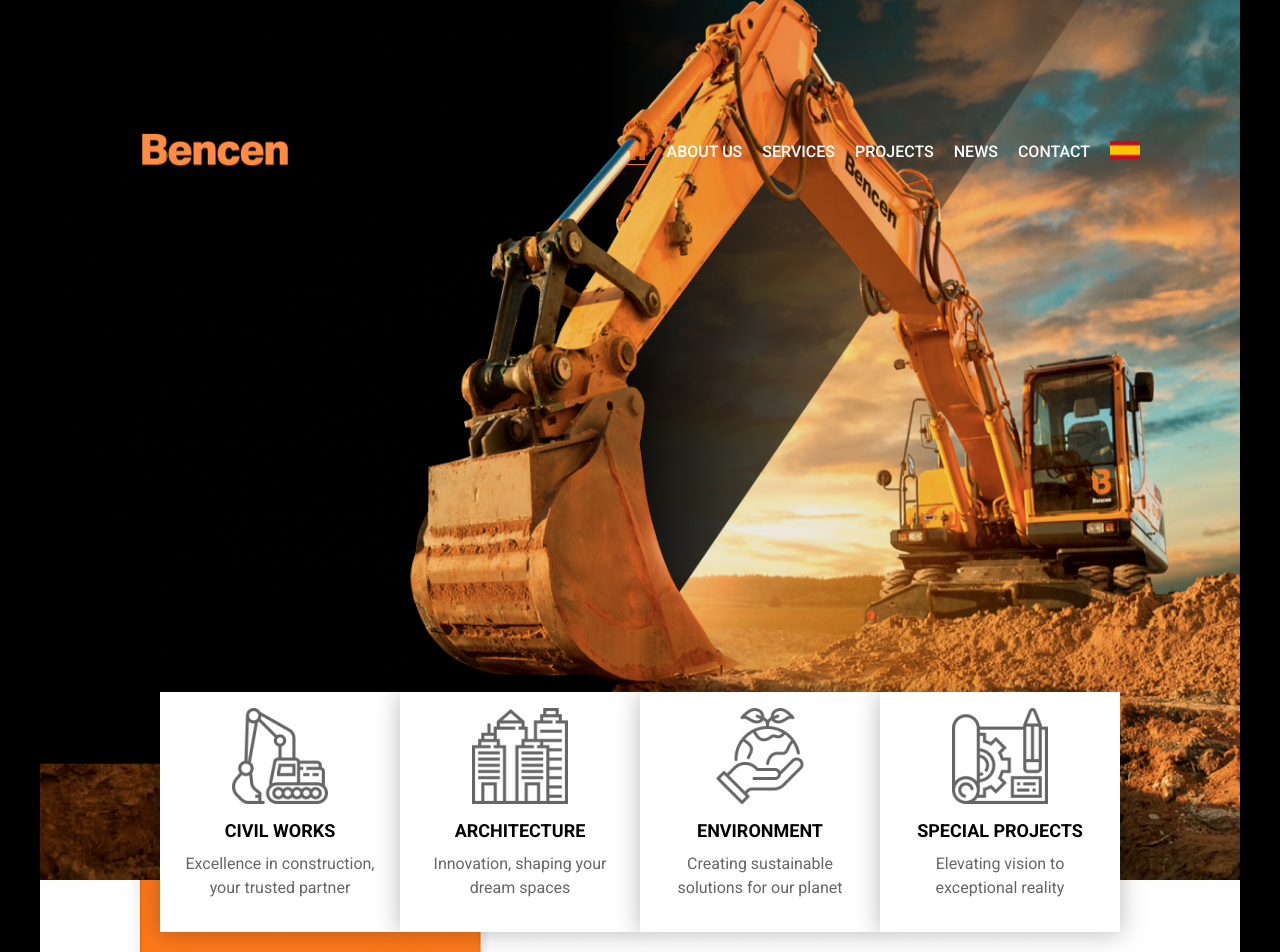
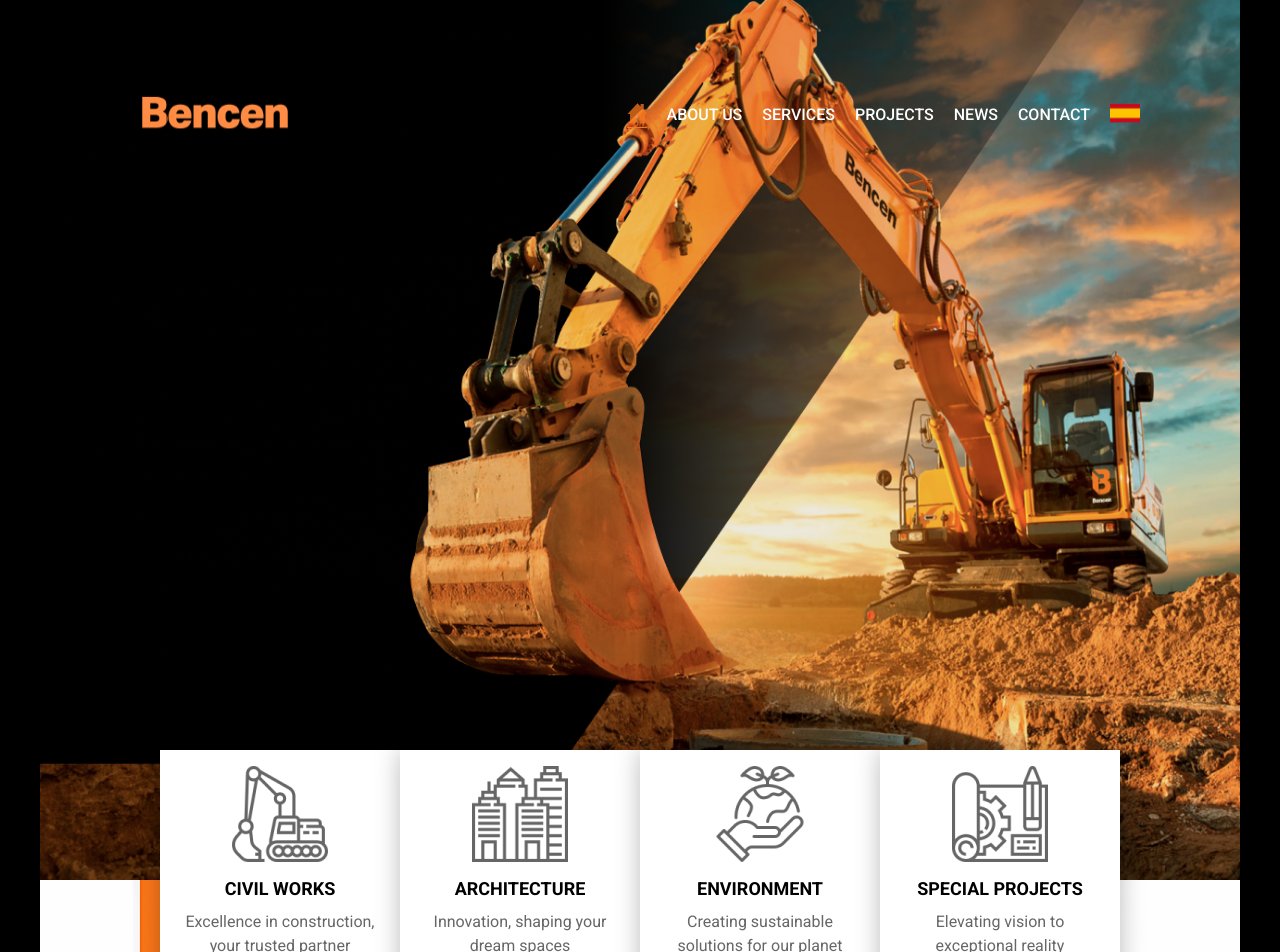
Before and after one commit to ipiccardo/bencen, a Next.js app: page / in a window 1280 px wide. Shown: the top 952 px of the page. Built offline with nearby package versions, Linux system fonts and the light colour scheme.

Commit message:
Se estiliza el header

```diff
--- a/src/app/components/Header/header.module.css
+++ b/src/app/components/Header/header.module.css
@@ -5,11 +5,15 @@
   list-style: none;
   padding: 0 1rem;
   align-items: center;
-  /* max-width: 1200px; */
   max-width: 1000px;
   margin: 0 auto;
   position: relative;
   z-index: 1;
+  background-color: transparent;
+  transition: background-color 0.3s ease-in, opacity 0.3s ease-in,
+    color 0.3s ease-in;
+  height: 80px;
+  padding: 0 100px;
 }
 
 .header:hover {
@@ -20,6 +24,7 @@
   left: 0;
   right: 0;
   padding: 0 100px;
+  height: 80px;
 }
 
 .header:hover a {
@@ -43,6 +48,8 @@
 
 .header a {
   color: #ffffff;
+  transition: background-color 0.3s ease-in, opacity 0.3s ease-in,
+    color 0.3s ease-in;
 }
 
 .header a:visited {
@@ -53,7 +60,7 @@
   display: none;
 }
 
-@media (max-width: 800px) {
+@media (max-width: 880px) {
   .header__hamburguerMenu {
     display: flex;
     justify-content: space-between;
--- a/src/app/components/Service_Card/ServiceCard.tsx
+++ b/src/app/components/Service_Card/ServiceCard.tsx
@@ -21,9 +21,8 @@ const ServiceCard = ({ imageName, header, content }: Props): JSX.Element => {
 
   return (
     <div
-      className={`${classes.serviceCard} ${hover ? classes.hover : ""}`}
-    // onMouseEnter={() => setHover(true)}
-    // onMouseLeave={() => setHover(false)}
+      className={`${classes.serviceCard}`}
+
     >
       <div className={classes.group}>
         <Image
@@ -44,9 +43,6 @@ const ServiceCard = ({ imageName, header, content }: Props): JSX.Element => {
 };
 
 const ServiceCards = (): JSX.Element => {
-
-
-  // const isMobile = window.innerWidth < 1000;
 
   // Configuración del slider
   const sliderSettings = {
--- a/src/app/dashboard/page.module.css
+++ b/src/app/dashboard/page.module.css
@@ -101,8 +101,8 @@
   justify-content: center; */
   position: absolute;
   width: 100%;
-  top: calc(784px - 108px);
-  z-index: 1;
+  top: calc(784px - 50px);
+  z-index: 2;
 }
 
 .ThirdSectionContainer {
```
